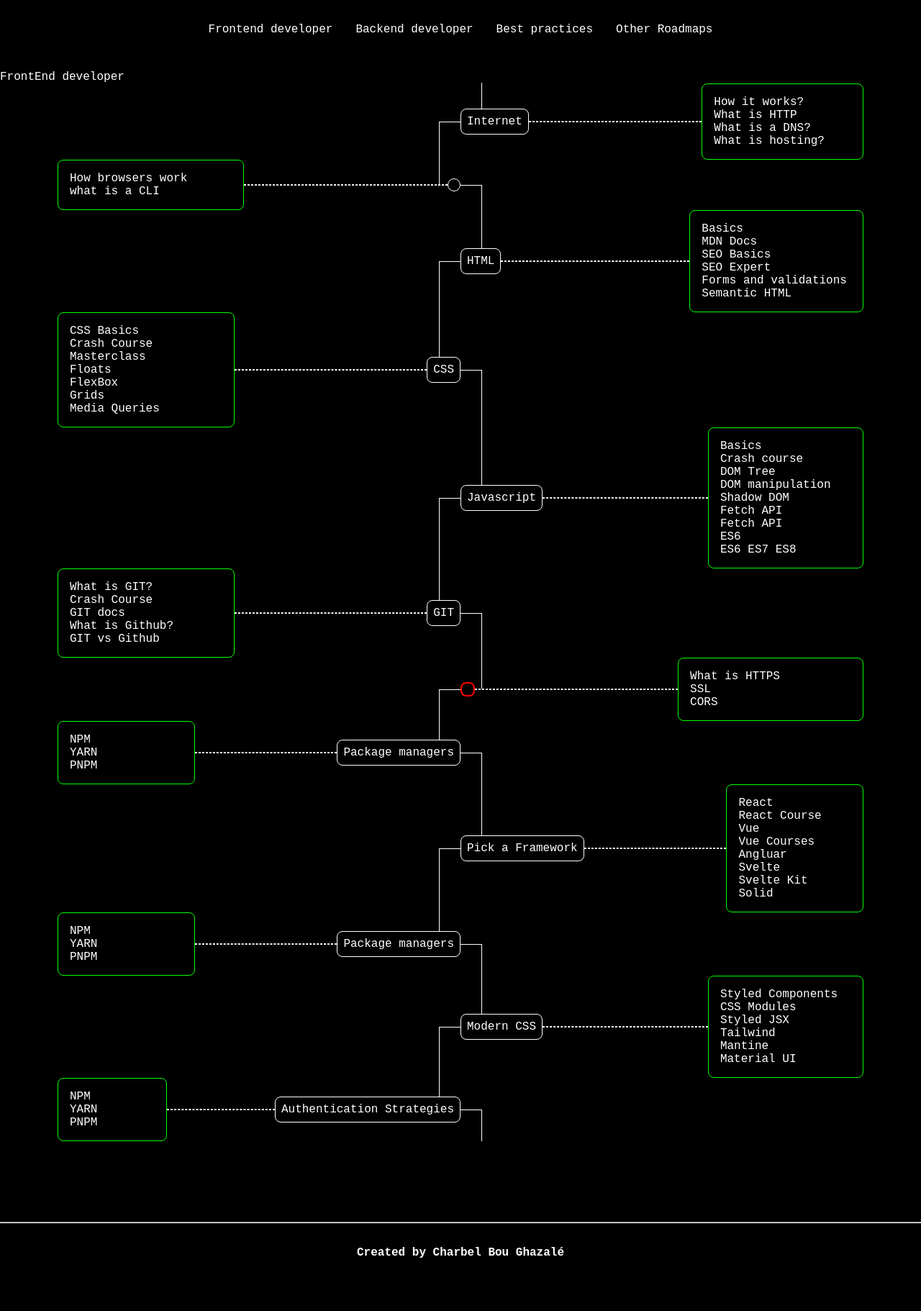
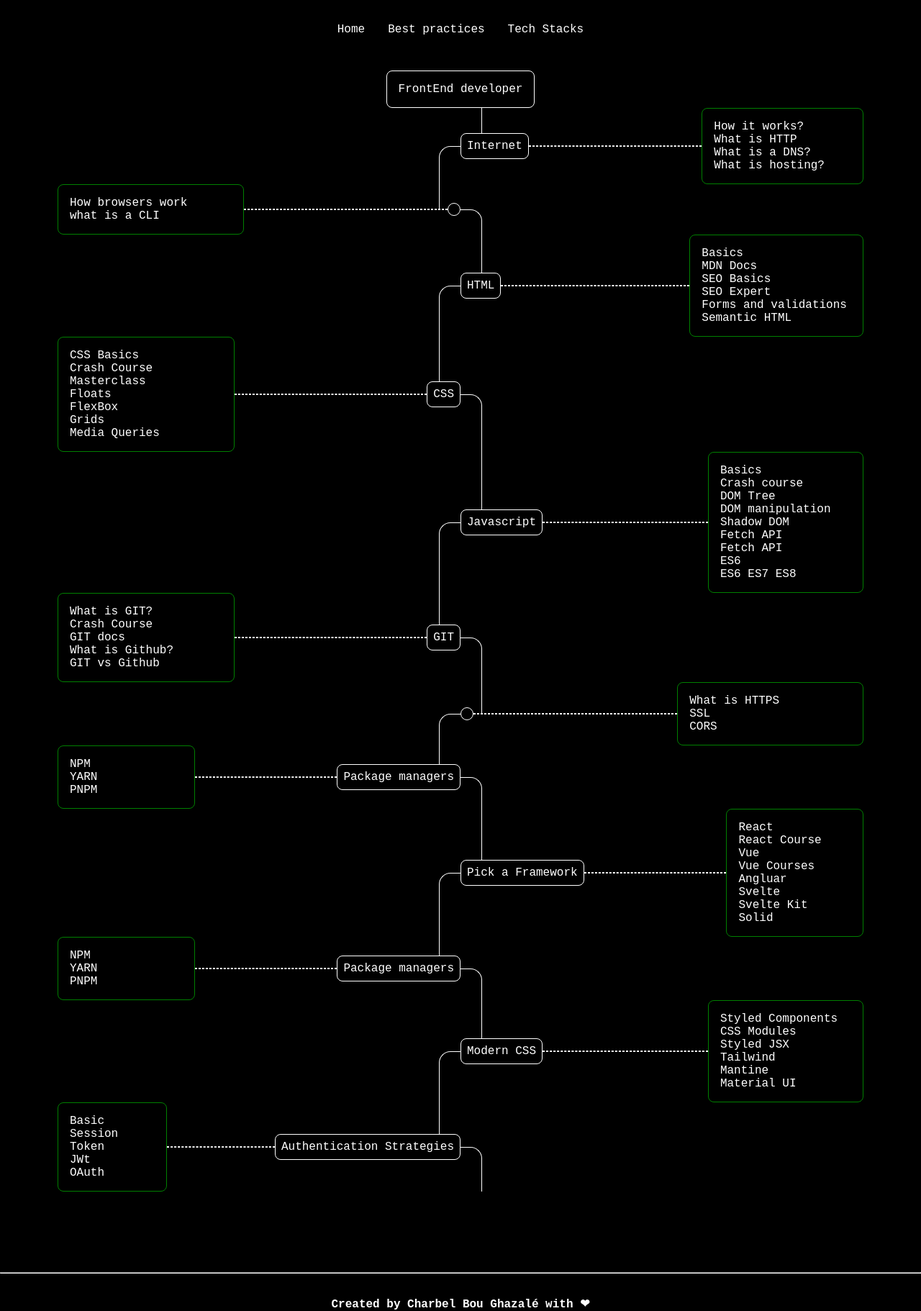
Before and after one commit to CharbelBG/Devroadmaps, a React (Vite) app: page /frontend in a window 1280 px wide. Shown: the whole page at 72% size. Before the commit the page ends 1750 px from the top, so only its background shows below. Built offline with nearby package versions, Linux system fonts and the light colour scheme.

Commit message:
updated frontend

```diff
--- a/src/App.jsx
+++ b/src/App.jsx
@@ -3,6 +3,7 @@
 const Home = lazy(()=> import('./pages/Home'));
 const Navigation = lazy(()=> import('./components/layout/Navigation'));
 const FrontEnd = lazy(()=> import('./pages/FrontEnd'));
+const BackEnd = lazy(()=> import('./pages/BackEnd'));
 
 export default function App(){
 
@@ -14,7 +15,7 @@
     <Routes>
         <Route path='/' element={<Home/>} />
         <Route path='/frontend' element={<FrontEnd/>} />
-
+        <Route path='/backend' element={<BackEnd />} />
 
 
         <Route path='*' element={<>Redirecting</>} />
@@ -24,7 +25,7 @@
 
     <div className='footer'>
         <hr/>
-        <Link to='https://github.com/CharbelBG' target={'_blank'} >Created by Charbel Bou Ghazalé</Link>
+    <Link to='https://github.com/CharbelBG' target={'_blank'} >Created by Charbel Bou Ghazalé with ❤</Link>
     </div>
 </>
 )
--- a/src/components/containers/leftContainer.css
+++ b/src/components/containers/leftContainer.css
@@ -29,6 +29,7 @@
     border: 1px solid white;
     border-bottom-width: 0;
     border-right-width: 0;
+    border-top-left-radius: 1rem;
     position: absolute;
     margin: auto;
     left: -30px;
@@ -36,20 +37,36 @@
     z-index: -1;
 }
 .containerLeft div{
-    border: 1px solid lime;
+    border: 1px solid green;
     border-radius: .5rem;
     width: 30rem;
     padding: 1rem;
     display: flex;
     flex-direction: column;
+    transition: border .5s;
+}
+.containerLeft div:hover{
+    border: 1px solid lime;
+    transition: border .5s;
+}
+.containerLeft div:hover + hr{
+    border: 1px dashed var(--orangeColor);
+    transition: .3s;
 }
 .containerLeft div a{
     color: white;
     text-decoration: none;
+    transition: .2s;
+}
+.containerLeft div a:hover{
+    padding-left: .5rem;
+    color: var(--orangeColor);
+    transition: .2s;
 }
 .containerLeft hr{
     width: 100%;
     border: 1px dashed white;
+    transition: .3s;
 }
 .containerLeft span{
     border: 1px solid white;
@@ -62,6 +79,6 @@
     background-color: black;
 }
 .containerLeft .noText{
-    border: 2px solid red;
     padding: .5rem;
+    border-radius: 50%;
 }
--- a/src/components/containers/rightContainer.css
+++ b/src/components/containers/rightContainer.css
@@ -14,6 +14,7 @@
     border: 1px solid white;
     border-bottom-width: 0;
     border-left-width: 0;
+    border-top-right-radius: 1rem;
     position: absolute;
     margin: auto;
     right: -30px;
@@ -33,26 +34,38 @@
     top: 0;
 }
 .containerRight div{
-    border: 1px solid lime;
+    border: 1px solid green;
     border-radius: .5rem;
     width: 30rem;
     padding: 1rem;
     cursor: pointer;
     display: flex;
     flex-direction: column;
+    transition: border .5s;
+
+}
+.containerRight div:hover{
+    border: 1px solid lime;
+    transition: border .5s;
 }
 .containerRight div a{
     color: white;
     text-decoration: none;
+    transition: .2s;
+}
+.containerRight div a:hover{
+    padding-left: .5rem;
+    color: var(--orangeColor);
+    transition: .2s;
 }
 .containerRight hr{
     width: 100%;
     border: 1px dashed white;
-    transition: .2s;
+    transition: .3s;
 }
 .containerRight div:hover + hr{
     border: 1px dashed var(--orangeColor);
-    transition: .2s;
+    transition: .3s;
 }
 .containerRight span{
     border: 1px solid white;
--- a/src/components/layout/Navigation.jsx
+++ b/src/components/layout/Navigation.jsx
@@ -1,17 +1,18 @@
 import React from 'react';
+import { useNavigate } from 'react-router';
 import './navigation.css';
 
 export default function Navigation(){
 
+    const nav = useNavigate();
 
 return(
 
 <div className='navigationBar'>
 
-    <span>Frontend developer</span>
-    <span>Backend developer</span>
+    <span onClick={()=>nav('/')}>Home</span>
     <span>Best practices</span>
-    <span>Other Roadmaps</span>
+    <span>Tech Stacks</span>
 
 </div>
 )
--- /dev/null
+++ b/src/pages/BackEnd.jsx
@@ -0,0 +1,12 @@
+import React from 'react';
+
+
+export default function BackEnd(){
+
+
+return(
+<>
+
+</>
+)
+}
--- a/src/pages/FrontEnd.jsx
+++ b/src/pages/FrontEnd.jsx
@@ -7,8 +7,10 @@
 return(
 <>
 <div className="frontEndContainer">
-    {/* animate the keyword, on loading, random letters */}
-    FrontEnd developer
+   {/* animate the keyword, on loading, random letters */}
+   <div className="sectionHeader" >
+      FrontEnd developer
+   </div>
 
    <LeftContainer text='Internet' links={[
       {url:'https://developer.mozilla.org/en-US/docs/Learn/Common_questions/Web_mechanics/How_does_the_Internet_work', text:'How it works?'},
@@ -100,9 +102,11 @@
    ]}/>
 
    <RightContainer text='Authentication Strategies' links={[
-      {url:'https://peterxjang.com/blog/modern-javascript-explained-for-dinosaurs.html', text:'NPM'},
-      {url:'https://classic.yarnpkg.com/en/docs/getting-started', text:'YARN'},
-      {url:'https://pnpm.io/', text:'PNPM'},
+      {url:'https://roadmap.sh/guides/basic-authentication', text:'Basic'},
+      {url:'https://roadmap.sh/guides/session-authentication', text:'Session'},
+      {url:'https://roadmap.sh/guides/token-authentication', text:'Token'},
+      {url:'https://roadmap.sh/guides/jwt-authentication', text:'JWt'},
+      {url:'https://roadmap.sh/guides/oauth', text:'OAuth'},
    ]} />
 
 </div>
--- a/src/pages/Home.jsx
+++ b/src/pages/Home.jsx
@@ -16,8 +16,8 @@
     </p>
 
     <div className='homeRoadMaps'>
-        <span onClick={()=>{nav('/frontend')}}>Frontend developer</span>
-        <span>Backend developer</span>
+        <span onClick={()=>{nav('/frontend')}} >Frontend developer</span>
+        <span onClick={()=>{nav('/backend')}} >Backend developer</span>
         <span>Devops</span>
     </div>
 
--- a/src/pages/frontEnd.css
+++ b/src/pages/frontEnd.css
@@ -5,3 +5,19 @@
     display: flex;
     flex-direction: column;
 }
+.sectionHeader{
+    border: 1px solid white;
+    background-color: black;
+    width: fit-content;
+    margin: auto;
+    padding: 1rem;
+    border-radius: .5rem;
+    transition: .4s;
+    cursor: pointer;
+}
+.sectionHeader:hover{
+    color: var(--orangeColor);
+    border: 1px solid var(--orangeColor);
+    transform: scale(105%);
+    transition: color .2s, border .4s, transform .2s;
+}
```
Also changed, not shown: src/pages/backend.css (added).
